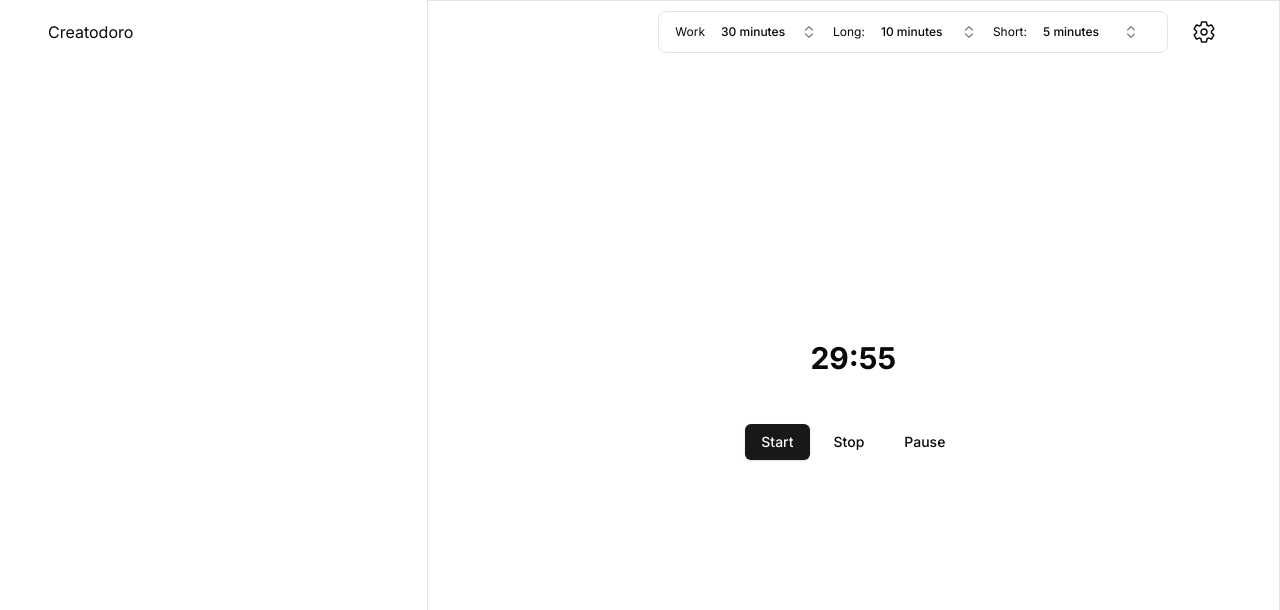
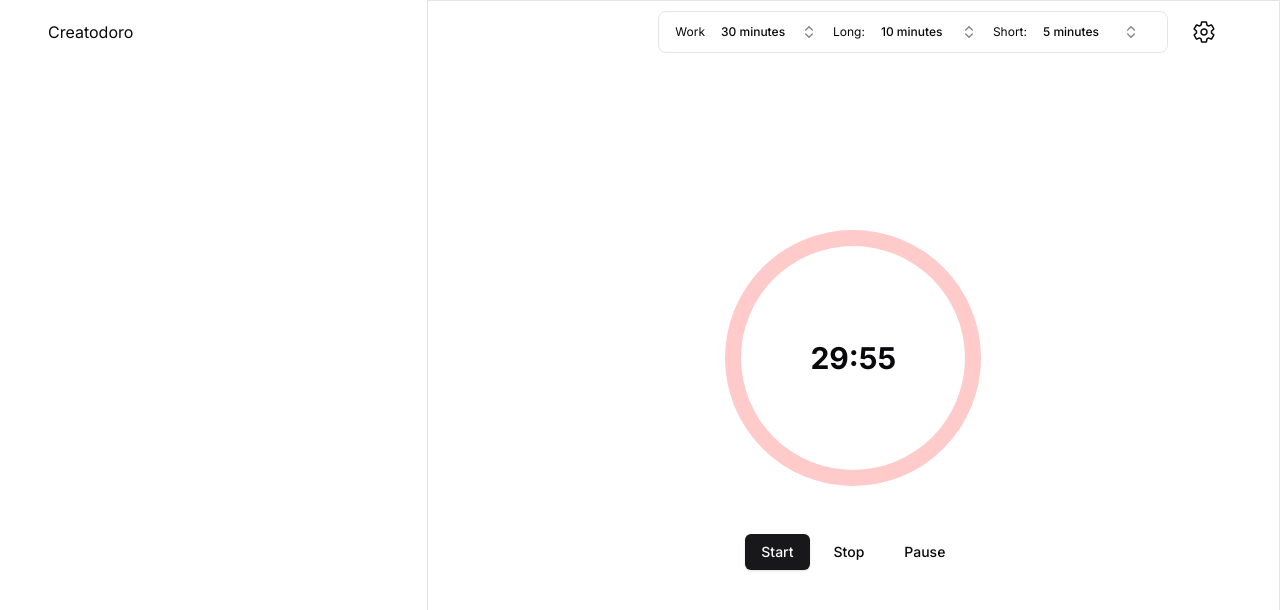
Before and after one commit to MathiasGuGu/creatydoro, a Next.js app: page /pomodoro in a window 1280 px wide. Shown: the top 610 px of the page. Built offline with nearby package versions, Linux system fonts and the light colour scheme.

Commit message:
Timer UI changes

```diff
--- a/app/(pomodoro)/_components/Timer/Timer.tsx
+++ b/app/(pomodoro)/_components/Timer/Timer.tsx
@@ -29,7 +29,11 @@ const Timer = () => {
 
   return (
     <div className="w-full h-full flex flex-col items-center justify-center gap-12">
-      <h2 className="text-3xl font-bold">{time}</h2>
+      <div className="flex flex-col items-center justify-center w-64 aspect-square rounded-full bg-red-200">
+        <div className="flex flex-col items-center justify-center w-56 aspect-square rounded-full bg-white">
+          <h2 className="text-3xl font-bold">{time}</h2>
+        </div>
+      </div>
       <div className="flex gap-2">
         <Button>Start</Button>
         <Button variant={"ghost"}>Stop</Button>
```
